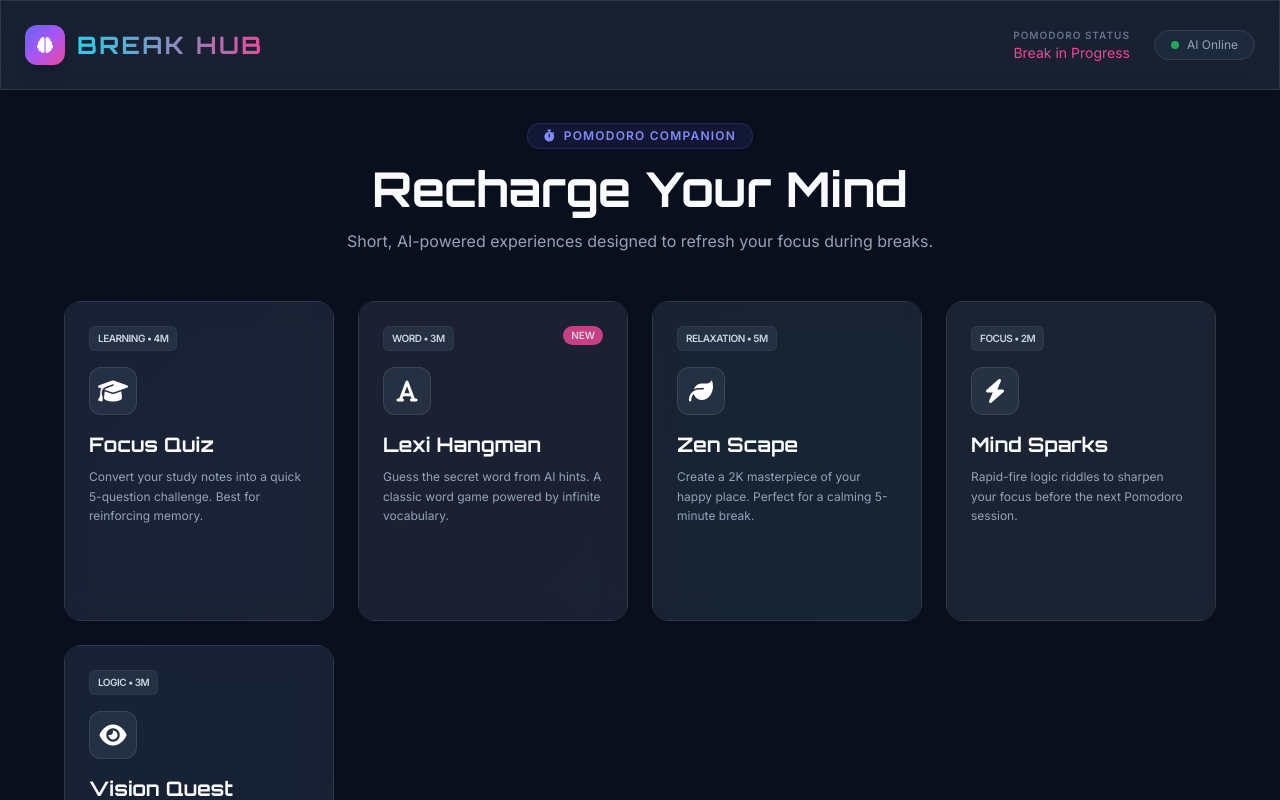
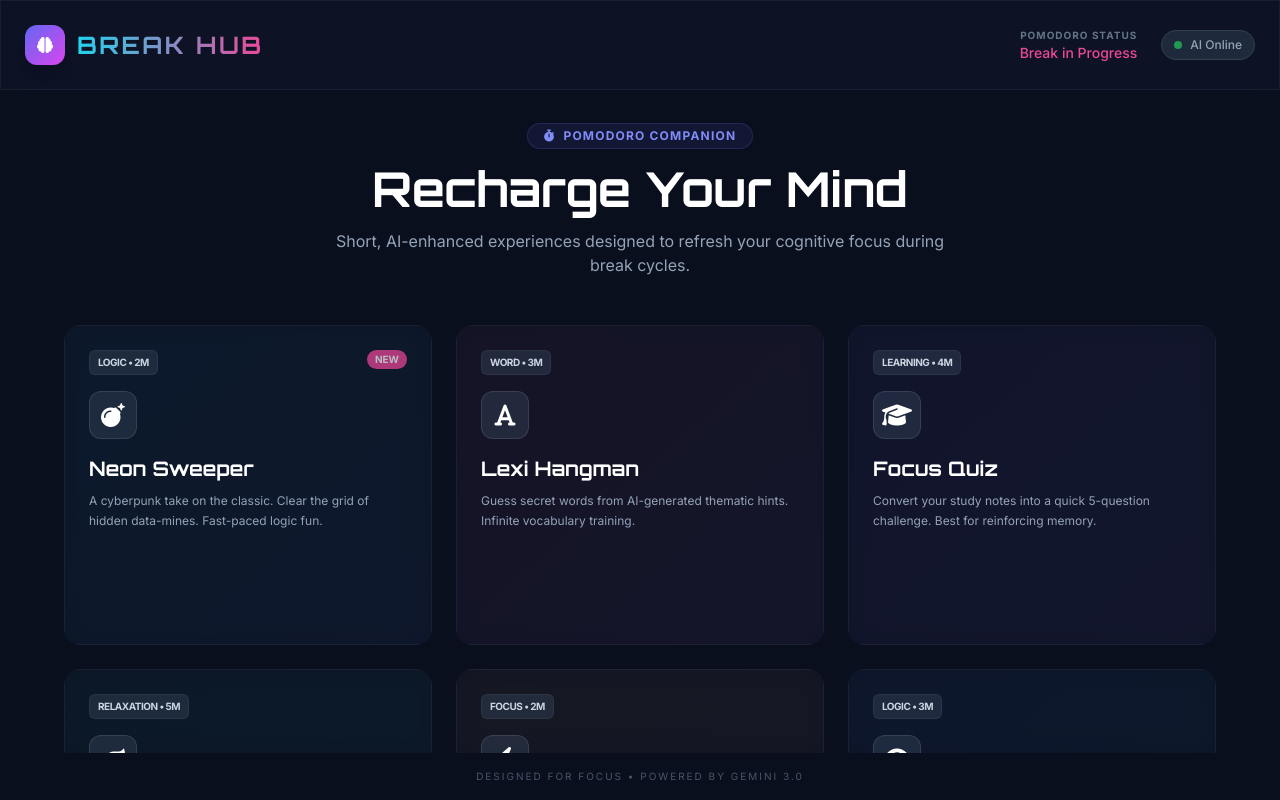
Before and after one commit to longnb085/mind-gard-game, a React (Vite) app: page / in a window 1280 px wide. Shown: the top 800 px of the page. Built offline with nearby package versions, Linux system fonts and the light colour scheme.

Commit message:
Minesweeper

```diff
--- a/App.tsx
+++ b/App.tsx
@@ -9,12 +9,18 @@ import ZenScape from './games/ZenScape';
 import MindSparks from './games/MindSparks';
 import StudyQuiz from './games/StudyQuiz';
 import Hangman from './games/Hangman';
+import Minesweeper from './games/Minesweeper';
+
 
 const App: React.FC = () => {
   const [currentMode, setCurrentMode] = useState<GameMode>(GameMode.LOBBY);
 
   const renderContent = () => {
     switch (currentMode) {
+      case GameMode.HANGMAN:
+        return <Hangman onExit={() => setCurrentMode(GameMode.LOBBY)} />;
+      case GameMode.MINESWEEPER:
+        return <Minesweeper onExit={() => setCurrentMode(GameMode.LOBBY)} />;
       case GameMode.VISION_QUEST:
         return <VisionQuest onExit={() => setCurrentMode(GameMode.LOBBY)} />;
       case GameMode.VOICE_DUNGEON:
@@ -27,17 +33,15 @@ const App: React.FC = () => {
         return <MindSparks onExit={() => setCurrentMode(GameMode.LOBBY)} />;
       case GameMode.STUDY_QUIZ:
         return <StudyQuiz onExit={() => setCurrentMode(GameMode.LOBBY)} />;
-      case GameMode.HANGMAN:
-        return <Hangman onExit={() => setCurrentMode(GameMode.LOBBY)} />;
       default:
         return <Lobby onSelectGame={(mode) => setCurrentMode(mode)} />;
     }
   };
 
   return (
-    <div className="min-h-screen flex flex-col bg-[#0a0f1d]">
+    <div className="min-h-screen h-screen flex flex-col bg-[#0a0f1d] overflow-hidden">
       {/* Header */}
-      <header className="p-6 flex justify-between items-center glass sticky top-0 z-50">
+      <header className="p-4 md:p-6 flex justify-between items-center glass sticky top-0 z-50">
         <div
           className="flex items-center gap-3 cursor-pointer group"
           onClick={() => setCurrentMode(GameMode.LOBBY)}
@@ -50,12 +54,12 @@ const App: React.FC = () => {
           </h1>
         </div>
 
-        <div className="flex gap-6 items-center">
+        <div className="flex gap-4 md:gap-6 items-center">
           <div className="hidden md:flex flex-col items-end">
              <span className="text-[10px] text-slate-500 font-bold uppercase tracking-widest">Pomodoro Status</span>
              <span className="text-sm text-pink-500 font-medium">Break in Progress</span>
           </div>
-          <div className="px-4 py-1.5 rounded-full bg-slate-800 border border-slate-700 text-xs font-medium text-slate-400 flex items-center gap-2">
+          <div className="px-3 py-1.5 rounded-full bg-slate-800 border border-slate-700 text-xs font-medium text-slate-400 flex items-center gap-2">
             <span className="w-2 h-2 rounded-full bg-green-500 animate-pulse"></span>
             AI Online
           </div>
@@ -70,7 +74,7 @@ const App: React.FC = () => {
       </main>
 
       {/* Footer */}
-      <footer className="p-6 text-center text-slate-600 text-[10px] uppercase tracking-[0.2em]">
+      <footer className="p-4 text-center text-slate-600 text-[10px] uppercase tracking-[0.2em] shrink-0">
         Designed for Focus • Powered by Gemini 3.0
       </footer>
     </div>
--- a/components/Lobby.tsx
+++ b/components/Lobby.tsx
@@ -9,6 +9,23 @@ interface LobbyProps {
 const Lobby: React.FC<LobbyProps> = ({ onSelectGame }) => {
   const games = [
     {
+      id: GameMode.MINESWEEPER,
+      title: "Neon Sweeper",
+      description: "A cyberpunk take on the classic. Clear the grid of hidden data-mines. Fast-paced logic fun.",
+      icon: "fa-bomb",
+      color: "from-cyan-500 to-blue-400",
+      tag: "Logic • 2m",
+      isNew: true
+    },
+    {
+      id: GameMode.HANGMAN,
+      title: "Lexi Hangman",
+      description: "Guess secret words from AI-generated thematic hints. Infinite vocabulary training.",
+      icon: "fa-font",
+      color: "from-rose-500 to-pink-400",
+      tag: "Word • 3m"
+    },
+    {
       id: GameMode.STUDY_QUIZ,
       title: "Focus Quiz",
       description: "Convert your study notes into a quick 5-question challenge. Best for reinforcing memory.",
@@ -17,18 +34,9 @@ const Lobby: React.FC<LobbyProps> = ({ onSelectGame }) => {
       tag: "Learning • 4m"
     },
     {
-      id: GameMode.HANGMAN,
-      title: "Lexi Hangman",
-      description: "Guess the secret word from AI hints. A classic word game powered by infinite vocabulary.",
-      icon: "fa-font",
-      color: "from-rose-500 to-pink-400",
-      tag: "Word • 3m",
-      isNew: true
-    },
-    {
       id: GameMode.ZEN_SCAPE,
       title: "Zen Scape",
-      description: "Create a 2K masterpiece of your happy place. Perfect for a calming 5-minute break.",
+      description: "Create a masterpiece of your happy place. Perfect for a calming 5-minute break.",
       icon: "fa-leaf",
       color: "from-emerald-500 to-teal-400",
       tag: "Relaxation • 5m"
@@ -52,23 +60,23 @@ const Lobby: React.FC<LobbyProps> = ({ onSelectGame }) => {
   ];
 
   return (
-    <div className="animate-fade-in">
-      <div className="text-center mb-12">
+    <div className="animate-fade-in pb-12">
+      <div className="text-center mb-8 md:mb-12">
         <div className="inline-flex items-center gap-2 px-4 py-1 rounded-full bg-indigo-500/10 border border-indigo-500/20 text-indigo-400 text-xs font-bold uppercase tracking-widest mb-4">
           <i className="fas fa-stopwatch"></i> Pomodoro Companion
         </div>
-        <h2 className="text-4xl md:text-5xl font-orbitron font-bold mb-4">Recharge Your Mind</h2>
-        <p className="text-slate-400 max-w-2xl mx-auto">
-          Short, AI-powered experiences designed to refresh your focus during breaks.
+        <h2 className="text-3xl md:text-5xl font-orbitron font-bold mb-4">Recharge Your Mind</h2>
+        <p className="text-slate-400 max-w-2xl mx-auto text-sm md:text-base px-4">
+          Short, AI-enhanced experiences designed to refresh your cognitive focus during break cycles.
         </p>
       </div>
 
-      <div className="grid grid-cols-1 md:grid-cols-2 lg:grid-cols-4 gap-6">
+      <div className="grid grid-cols-1 sm:grid-cols-2 lg:grid-cols-3 gap-6">
         {games.map((game) => (
           <div
             key={game.id}
             onClick={() => onSelectGame(game.id)}
-            className="group relative cursor-pointer h-[320px] overflow-hidden rounded-2xl transition-all hover:scale-[1.02] hover:shadow-xl hover:shadow-indigo-500/10"
+            className="group relative cursor-pointer h-[280px] md:h-[320px] overflow-hidden rounded-2xl transition-all hover:scale-[1.02] hover:shadow-xl hover:shadow-indigo-500/10"
           >
             <div className={`absolute inset-0 bg-gradient-to-br ${game.color} opacity-5 group-hover:opacity-10 transition-opacity`}></div>
 
@@ -92,7 +100,7 @@ const Lobby: React.FC<LobbyProps> = ({ onSelectGame }) => {
               </p>
 
               <div className="mt-auto flex items-center gap-2 text-white text-xs font-bold opacity-0 group-hover:opacity-100 transition-opacity">
-                PLAY <i className="fas fa-chevron-right text-[10px]"></i>
+                START BREAK <i className="fas fa-chevron-right text-[10px]"></i>
               </div>
             </div>
           </div>
--- /dev/null
+++ b/games/Minesweeper.tsx
@@ -0,0 +1,235 @@
+
+import React, { useState, useEffect, useCallback } from 'react';
+
+interface MinesweeperProps {
+  onExit: () => void;
+}
+
+interface Cell {
+  row: number;
+  col: number;
+  isBomb: boolean;
+  neighborCount: number;
+  revealed: boolean;
+  flagged: boolean;
+}
+
+const GRID_SIZE = 10;
+const BOMB_COUNT = 15;
+
+const Minesweeper: React.FC<MinesweeperProps> = ({ onExit }) => {
+  const [grid, setGrid] = useState<Cell[][]>([]);
+  const [gameState, setGameState] = useState<'playing' | 'won' | 'lost'>('playing');
+  const [flagsUsed, setFlagsUsed] = useState(0);
+
+  const initGrid = useCallback(() => {
+    // Create empty grid
+    const newGrid: Cell[][] = [];
+    for (let r = 0; r < GRID_SIZE; r++) {
+      newGrid[r] = [];
+      for (let c = 0; c < GRID_SIZE; c++) {
+        newGrid[r][c] = {
+          row: r,
+          col: c,
+          isBomb: false,
+          neighborCount: 0,
+          revealed: false,
+          flagged: false,
+        };
+      }
+    }
+
+    // Place bombs
+    let bombsPlaced = 0;
+    while (bombsPlaced < BOMB_COUNT) {
+      const r = Math.floor(Math.random() * GRID_SIZE);
+      const c = Math.floor(Math.random() * GRID_SIZE);
+      if (!newGrid[r][c].isBomb) {
+        newGrid[r][c].isBomb = true;
+        bombsPlaced++;
+      }
+    }
+
+    // Calculate neighbors
+    for (let r = 0; r < GRID_SIZE; r++) {
+      for (let c = 0; c < GRID_SIZE; c++) {
+        if (!newGrid[r][c].isBomb) {
+          let count = 0;
+          for (let dr = -1; dr <= 1; dr++) {
+            for (let dc = -1; dc <= 1; dc++) {
+              const nr = r + dr;
+              const nc = c + dc;
+              if (nr >= 0 && nr < GRID_SIZE && nc >= 0 && nc < GRID_SIZE) {
+                if (newGrid[nr][nc].isBomb) count++;
+              }
+            }
+          }
+          newGrid[r][c].neighborCount = count;
+        }
+      }
+    }
+
+    setGrid(newGrid);
+    setGameState('playing');
+    setFlagsUsed(0);
+  }, []);
+
+  useEffect(() => {
+    initGrid();
+  }, [initGrid]);
+
+  const revealCell = (r: number, c: number) => {
+    if (gameState !== 'playing' || grid[r][c].revealed || grid[r][c].flagged) return;
+
+    const newGrid = [...grid.map(row => [...row])];
+
+    if (newGrid[r][c].isBomb) {
+      // Game Over
+      newGrid[r][c].revealed = true;
+      // Reveal all bombs
+      newGrid.forEach(row => row.forEach(cell => {
+        if (cell.isBomb) cell.revealed = true;
+      }));
+      setGrid(newGrid);
+      setGameState('lost');
+      return;
+    }
+
+    // Flood fill logic
+    const stack: [number, number][] = [[r, c]];
+    while (stack.length > 0) {
+      const [currR, currC] = stack.pop()!;
+      if (newGrid[currR][currC].revealed) continue;
+
+      newGrid[currR][currC].revealed = true;
+
+      if (newGrid[currR][currC].neighborCount === 0) {
+        for (let dr = -1; dr <= 1; dr++) {
+          for (let dc = -1; dc <= 1; dc++) {
+            const nr = currR + dr;
+            const nc = currC + dc;
+            if (nr >= 0 && nr < GRID_SIZE && nc >= 0 && nc < GRID_SIZE && !newGrid[nr][nc].revealed) {
+              stack.push([nr, nc]);
+            }
+          }
+        }
+      }
+    }
+
+    setGrid(newGrid);
+
+    // Check Win
+    const allSafeRevealed = newGrid.every(row =>
+      row.every(cell => cell.isBomb || cell.revealed)
+    );
+    if (allSafeRevealed) setGameState('won');
+  };
+
+  const toggleFlag = (e: React.MouseEvent, r: number, c: number) => {
+    e.preventDefault();
+    if (gameState !== 'playing' || grid[r][c].revealed) return;
+
+    const newGrid = [...grid.map(row => [...row])];
+    const newFlaggedState = !newGrid[r][c].flagged;
+
+    if (newFlaggedState && flagsUsed >= BOMB_COUNT) return;
+
+    newGrid[r][c].flagged = newFlaggedState;
+    setFlagsUsed(prev => newFlaggedState ? prev + 1 : prev - 1);
+    setGrid(newGrid);
+  };
+
+  const getNumberColor = (count: number) => {
+    switch (count) {
+      case 1: return 'text-blue-400';
+      case 2: return 'text-emerald-400';
+      case 3: return 'text-rose-400';
+      case 4: return 'text-purple-400';
+      case 5: return 'text-amber-400';
+      default: return 'text-slate-200';
+    }
+  };
+
+  return (
+    <div className="max-w-4xl mx-auto h-full flex flex-col animate-fade-in pb-8">
+      <div className="flex justify-between items-center mb-8">
+        <button onClick={onExit} className="text-slate-400 hover:text-white transition-colors flex items-center gap-2 px-3 py-1.5 rounded-lg hover:bg-slate-800">
+          <i className="fas fa-chevron-left"></i> Hub
+        </button>
+        <div className="flex gap-4">
+          <div className="bg-slate-800 px-4 py-2 rounded-xl border border-slate-700 flex items-center gap-4 shadow-lg">
+             <div className="flex items-center gap-2">
+                <i className="fas fa-bomb text-rose-500"></i>
+                <span className="font-orbitron font-bold text-white">{BOMB_COUNT - flagsUsed}</span>
+             </div>
+             <div className="w-px h-4 bg-slate-600"></div>
+             <button onClick={initGrid} className="text-indigo-400 hover:text-white transition-colors">
+                <i className="fas fa-redo"></i>
+             </button>
+          </div>
+        </div>
+      </div>
+
+      <div className="flex-1 flex flex-col items-center justify-center">
+        <div className="p-4 md:p-6 bg-slate-900/60 rounded-3xl glass border border-white/5 shadow-2xl overflow-auto max-w-full">
+            <div
+              className="grid gap-1 md:gap-2"
+              style={{ gridTemplateColumns: `repeat(${GRID_SIZE}, minmax(0, 1fr))` }}
+            >
+                {grid.map((row, rIdx) =>
+                  row.map((cell, cIdx) => (
+                    <button
+                      key={`${rIdx}-${cIdx}`}
+                      onClick={() => revealCell(rIdx, cIdx)}
+                      onContextMenu={(e) => toggleFlag(e, rIdx, cIdx)}
+                      className={`
+                        w-8 h-8 sm:w-10 sm:h-10 md:w-12 md:h-12 rounded-lg flex items-center justify-center text-lg md:text-xl font-bold transition-all
+                        ${cell.revealed
+                          ? 'bg-slate-800/50 border border-slate-700 cursor-default'
+                          : 'bg-slate-800 border-b-4 border-slate-950 hover:bg-slate-700 hover:-translate-y-0.5 active:translate-y-0.5 active:border-b-0 cursor-pointer shadow-md'
+                        }
+                        ${cell.flagged && !cell.revealed ? 'text-rose-500' : ''}
+                      `}
+                    >
+                      {cell.revealed ? (
+                        cell.isBomb ? (
+                          <i className="fas fa-bomb text-rose-500 animate-pulse"></i>
+                        ) : cell.neighborCount > 0 ? (
+                          <span className={getNumberColor(cell.neighborCount)}>{cell.neighborCount}</span>
+                        ) : null
+                      ) : cell.flagged ? (
+                        <i className="fas fa-flag text-rose-500 text-sm md:text-base"></i>
+                      ) : null}
+                    </button>
+                  ))
+                )}
+            </div>
+        </div>
+
+        {gameState !== 'playing' && (
+          <div className="mt-8 text-center animate-in zoom-in space-y-4">
+             <div className={`text-4xl font-orbitron font-bold ${gameState === 'won' ? 'text-green-400' : 'text-rose-500'}`}>
+                {gameState === 'won' ? 'SYSTEM SECURE' : 'SYSTEM BREACHED'}
+             </div>
+             <p className="text-slate-400">
+                {gameState === 'won' ? 'All mines successfully identified.' : 'You hit a critical sector mine.'}
+             </p>
+             <button
+                onClick={initGrid}
+                className="game-gradient px-8 py-3 rounded-2xl font-bold text-lg shadow-lg hover:scale-105 transition-all"
+             >
+                REBOOT SESSION
+             </button>
+          </div>
+        )}
+
+        <div className="mt-8 text-slate-500 text-xs flex gap-6 uppercase tracking-widest font-bold">
+            <div className="flex items-center gap-2"><div className="w-3 h-3 bg-slate-800 rounded"></div> Left Click: Reveal</div>
+            <div className="flex items-center gap-2"><div className="w-3 h-3 bg-slate-800 rounded flex items-center justify-center text-rose-500 text-[8px]"><i className="fas fa-flag"></i></div> Right Click: Flag</div>
+        </div>
+      </div>
+    </div>
+  );
+};
+
+export default Minesweeper;
--- a/index.html
+++ b/index.html
@@ -4,47 +4,60 @@
 <head>
     <meta charset="UTF-8">
     <meta name="viewport" content="width=device-width, initial-scale=1.0">
-  <title>Gemini Multiverse Games</title>
+    <title>Break Hub - Pomodoro Companion</title>
     <script src="https://cdn.tailwindcss.com"></script>
+    <link rel="preconnect" href="https://fonts.googleapis.com">
+    <link rel="preconnect" href="https://fonts.gstatic.com" crossorigin>
+    <link href="https://fonts.googleapis.com/css2?family=Orbitron:wght@400;500;600;700;800;900&family=Inter:wght@300;400;500;600;700&display=swap" rel="stylesheet">
     <link rel="stylesheet" href="https://cdnjs.cloudflare.com/ajax/libs/font-awesome/6.4.0/css/all.min.css">
-  <link href="https://fonts.googleapis.com/css2?family=Orbitron:wght@400;700&family=Inter:wght@300;400;600&display=swap" rel="stylesheet">
     <style>
         body {
             font-family: 'Inter', sans-serif;
-      background-color: #0f172a;
-      color: #f8fafc;
+            background-color: #0a0f1d;
+            color: white;
+            margin: 0;
+            overflow: hidden;
         }
         .font-orbitron {
             font-family: 'Orbitron', sans-serif;
         }
         .glass {
-      background: rgba(30, 41, 59, 0.7);
+            background: rgba(15, 23, 42, 0.6);
             backdrop-filter: blur(12px);
-      border: 1px solid rgba(255, 255, 255, 0.1);
+            -webkit-backdrop-filter: blur(12px);
+            border: 1px solid rgba(255, 255, 255, 0.05);
         }
         .game-gradient {
-      background: linear-gradient(135deg, #6366f1 0%, #a855f7 50%, #ec4899 100%);
+            background: linear-gradient(135deg, #6366f1 0%, #d946ef 100%);
         }
         ::-webkit-scrollbar {
-      width: 8px;
+            width: 6px;
         }
         ::-webkit-scrollbar-track {
-      background: #0f172a;
+            background: #0a0f1d;
         }
         ::-webkit-scrollbar-thumb {
+            background: #1e293b;
+            border-radius: 10px;
+        }
+        ::-webkit-scrollbar-thumb:hover {
             background: #334155;
-      border-radius: 4px;
+        }
+        @keyframes fade-in {
+            from { opacity: 0; transform: translateY(10px); }
+            to { opacity: 1; transform: translateY(0); }
+        }
+        .animate-fade-in {
+            animation: fade-in 0.4s ease-out forwards;
         }
     </style>
 <script type="importmap">
 {
   "imports": {
-    "@google/genai": "https://esm.sh/@google/genai@^1.38.0",
     "react-dom/": "https://esm.sh/react-dom@^19.2.4/",
     "react/": "https://esm.sh/react@^19.2.4/",
     "react": "https://esm.sh/react@^19.2.4",
-    "@vitejs/plugin-react": "https://esm.sh/@vitejs/plugin-react@^5.1.2",
-    "vite": "https://esm.sh/vite@^7.3.1"
+    "@google/genai": "https://esm.sh/@google/genai@^1.39.0"
   }
 }
 </script>
--- a/types.ts
+++ b/types.ts
@@ -7,7 +7,8 @@ export enum GameMode {
   ZEN_SCAPE = 'ZEN_SCAPE',
   MIND_SPARKS = 'MIND_SPARKS',
   STUDY_QUIZ = 'STUDY_QUIZ',
-  HANGMAN = 'HANGMAN'
+  HANGMAN = 'HANGMAN',
+  MINESWEEPER = 'MINESWEEPER'
 }
 
 export interface GameState {
```
Also changed, not shown: games/Hangman.tsx (+11 -12 lines), metadata.json (+3 -6 lines), package.json (+9 -11 lines), tsconfig.json (+24 -17 lines), 1 other file (tests, documents, lock files or other folders). Lines whose indentation alone changed are shown as unchanged.
